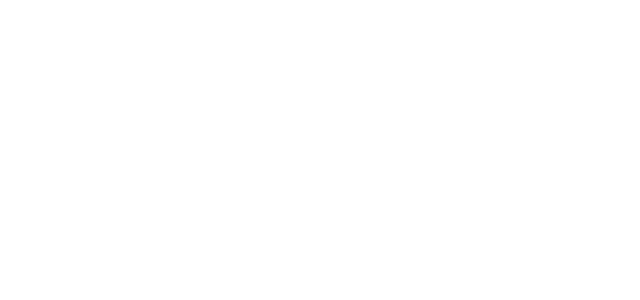
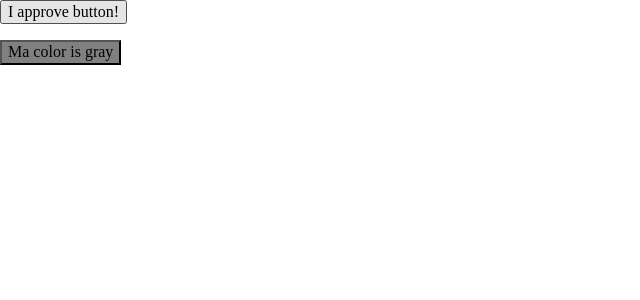
Before and after one commit to adtm/react-demo, a React (Create React App) app: page /declarative in a window 1280 px wide. Shown: the top 300 px of the page, without its empty margins (0-640 px from the left). Built offline with nearby package versions, Linux system fonts and the light colour scheme.

Commit message:
What would it look if we wrote React in imperative
- will be rewritten to declarative

```diff
--- a/src/App.js
+++ b/src/App.js
@@ -1,11 +1,14 @@
 import React from 'react';
 import { BrowserRouter as Router, Route, Link } from 'react-router-dom';
+
 import Home from './pages/Home';
+import Declarative from './pages/Declarative';
 
 const App = () => (
   <Router>
     <React.Fragment>
       <Route exact path="/" component={Home} />
+      <Route path="/declarative" component={Declarative} />
     </React.Fragment>
   </Router>
 );
--- /dev/null
+++ b/src/pages/Declarative.jsx
@@ -0,0 +1,59 @@
+import React, { Component } from 'react';
+
+/**
+ * Look at your own risk
+ * @extends Component
+ */
+class Declarative extends Component {
+  state = {
+    color: 'gray',
+    userApproves: false
+  };
+
+  hasBlue = () => (this.state.color === 'blue' ? true : false);
+
+  addBlue = () => this.setState({ color: 'blue' });
+
+  addGrey = () => this.setState({ color: 'grey' });
+
+  removeBlue = () => this.setState({ color: '' });
+
+  removeGray = () => this.setState({ color: '' });
+
+  userDoesNotApprove = () => this.setState({ userApproves: false });
+
+  render() {
+    const { userApproves } = this.state;
+    return (
+      <div>
+        <button
+          onClick={() =>
+            this.setState(prevState => ({
+              userApproves: !prevState.userApproves
+            }))
+          }>
+          I approve button!
+        </button>
+        <p>
+          {(() => {
+            if (userApproves) {
+              if (this.hasBlue()) {
+                this.removeBlue();
+                this.addGrey();
+              } else {
+                this.removeGray();
+                this.addBlue();
+              }
+              this.userDoesNotApprove();
+            }
+          })()}
+          <button style={{ background: this.state.color }}>
+            Ma color is {this.state.color}
+          </button>
+        </p>
+      </div>
+    );
+  }
+}
+
+export default Declarative;
```
